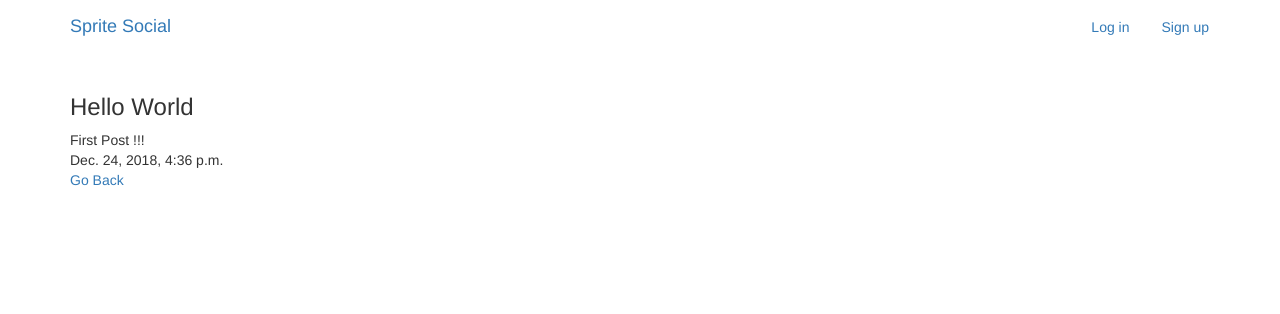
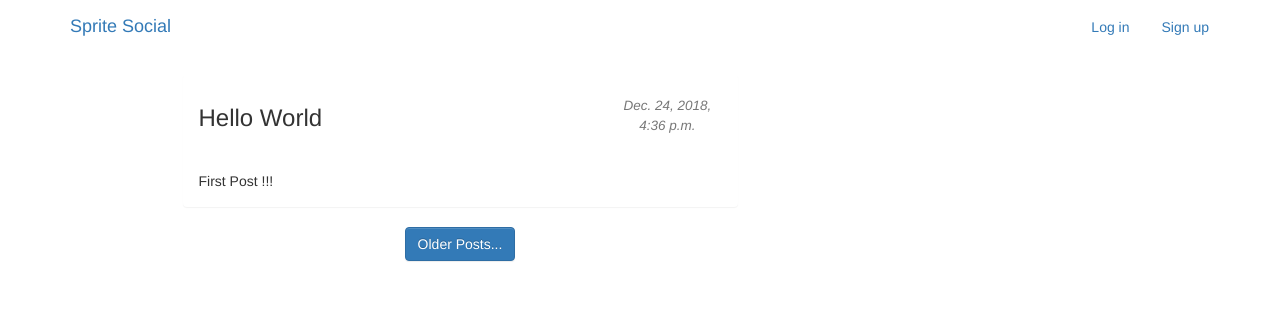
Before and after one commit to samagragupta/social, a Django app: page /posts/details/8/ in a window 1280 px wide. Shown: the top 314 px of the page. Run offline with Django 3.2, Linux system fonts and the light colour scheme; data comes from the database, SQL or seed files in the repository; both versions use the stored data as it was after the commit; some libraries are stand-ins or nearby versions.

Commit message:
Style of details page

```diff
--- a/social/posts/templates/posts/details.html
+++ b/social/posts/templates/posts/details.html
@@ -1,14 +1,38 @@
 {% extends 'posts/post_base.html' %}
 
 {% block content %}
-<h3>{{post.title}}</h3>
-<div>
-  <div>
-    {{post.body}}
-  </div>
-  <div>
-    {{post.created_at}}
+<link href="//netdna.bootstrapcdn.com/bootstrap/3.2.0/css/bootstrap.min.css" rel="stylesheet" id="bootstrap-css">
+<script src="//netdna.bootstrapcdn.com/bootstrap/3.2.0/js/bootstrap.min.js"></script>
+<script src="//code.jquery.com/jquery-1.11.1.min.js"></script>
+<!------ Include the above in your HEAD tag ---------->
+
+<div class="container">
+<div class="row">
+    <div class="col-md-1"></div>
+	<div class="col-md-6">
+		<div id="postlist">
+			<div class="panel">
+                <div class="panel-heading">
+                    <div class="text-center">
+                        <div class="row">
+                            <div class="col-sm-9">
+                                <h3 class="pull-left">{{post.title}}</h3>
+                            </div>
+                            <div class="col-sm-3">
+                                <h4 class="pull-right">
+                                <small><em>{{post.created_at}}</em></small>
+                                </h4>
+                            </div>
+                        </div>
+                    </div>
+                </div>
+
+            <div class="panel-body">
+                {{post.body}}
+            </div>
+        </div>
+      </div>
+      <div class="text-center"><a href="/posts" id="loadmore" class="btn btn-primary">Older Posts...</a></div>
   </div>
 </div>
-<a href="/posts">Go Back</a>
 {% endblock %}
--- a/social/social/settings.py
+++ b/social/social/settings.py
@@ -122,7 +122,7 @@ USE_TZ = True
 # https://docs.djangoproject.com/en/2.1/howto/static-files/
 
 STATIC_URL = '/static/'
-STATICFILES_DIR = [os.path.join(BASE_DIR,'static')]
+STATICFILES_DIRS = [os.path.join(BASE_DIR,'static')]
 
 LOGIN_REDIRECT_URL = 'enter'
 LOGOUT_REDIRECT_URL = 'exit'
--- a/social/static/css/master.css
+++ /dev/null
@@ -1,3 +0,0 @@
-.link {
-    font-size: 33px;
-}
--- a/social/templates/enter.html
+++ b/social/templates/enter.html
@@ -1,6 +1,8 @@
 {% extends "base.html" %}
+{% load static %}
 
 {% block content %}
+    <link rel="stylesheet" type="text/css" href="{% static 'social/css/index.css' %}">
     <h1>Logged in</h1>
     <a href="{% url 'posts:index' %}" class="btn btn-simple link">Posts</a>
     <a href="{% url 'posts:form' %}" class="btn btn-simple link">Create Posts</a>
--- a/social/templates/index.html
+++ b/social/templates/index.html
@@ -1,6 +1,9 @@
 {% extends "base.html" %}
+{% load static %}
+
 
 {% block content %}
+    <link rel="stylesheet" type="text/css" href="{% static 'social/css/index.css' %}">
     <h1>Welcome to Sprite Social</h1>
 
     <a href="{% url 'posts:index' %}" class="btn btn-simple link">Posts</a>
```
Also changed, not shown: social/posts/templates/posts/index.html (+8 -1 lines), social/static/social/css/index.css (added, +12 -0 lines), social/db.sqlite3.
